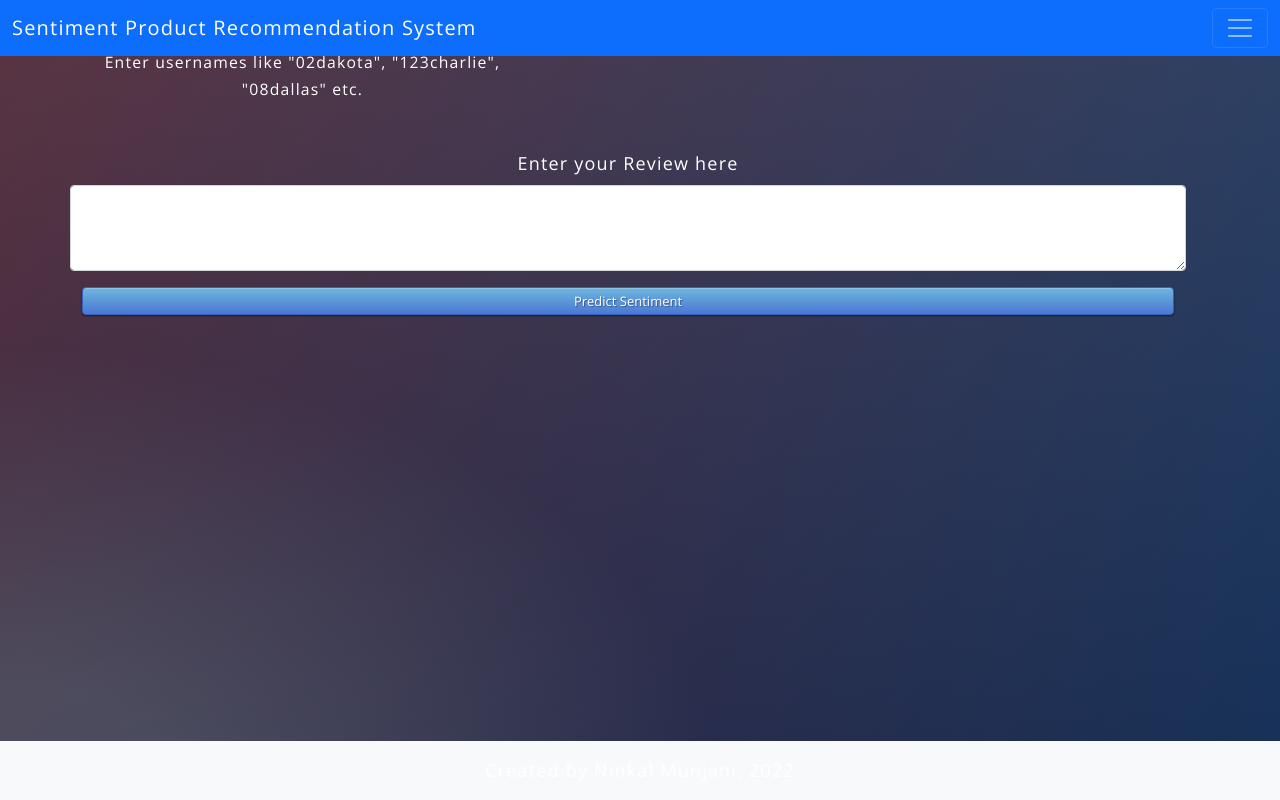
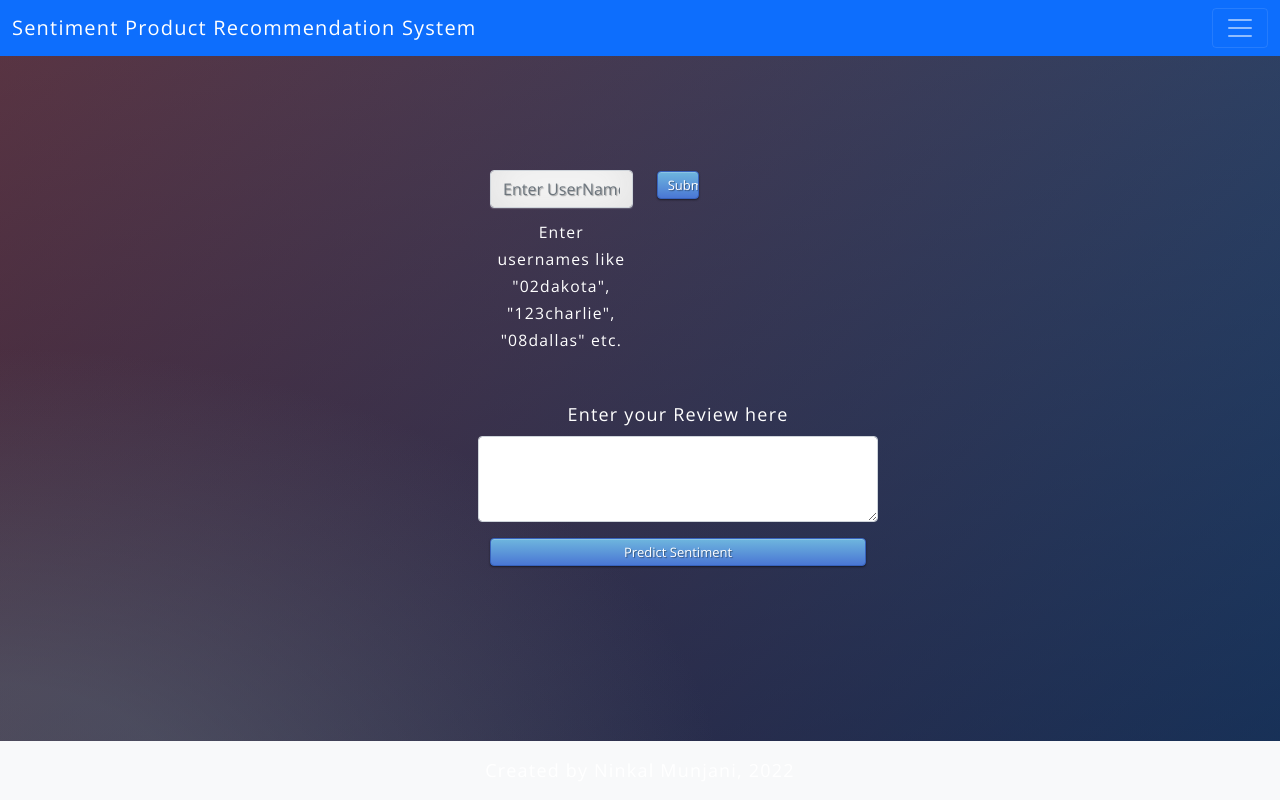
Before and after one commit to Ninkal007/Senti-Recom-Nik, a Flask app: page / in a window 1280 px wide. Run offline with Flask 2, Linux system fonts and the light colour scheme; parts of the project's set-up code (start-up, migrations or seed data) failed here and were passed over.

Commit message:
changes 2

```diff
--- a/templates/index.html
+++ b/templates/index.html
@@ -35,7 +35,7 @@
       </div>
     </nav>
 
-    <div class="container" >
+    <div class="login" >
       <form action="/predict" method="post">
         <div class="row vstack gap-3">
           <div class="row">
@@ -58,9 +58,9 @@
           <div class="row">
             {% if row_data %}
             <table class="table table-striped table-hover">
-              <caption>
+              <h3>
                 List of Top 5 Recommended Products
-              </caption>
+              </h3>
               <thead>
                 <tr>
                   <td>Product Name</td>
```
